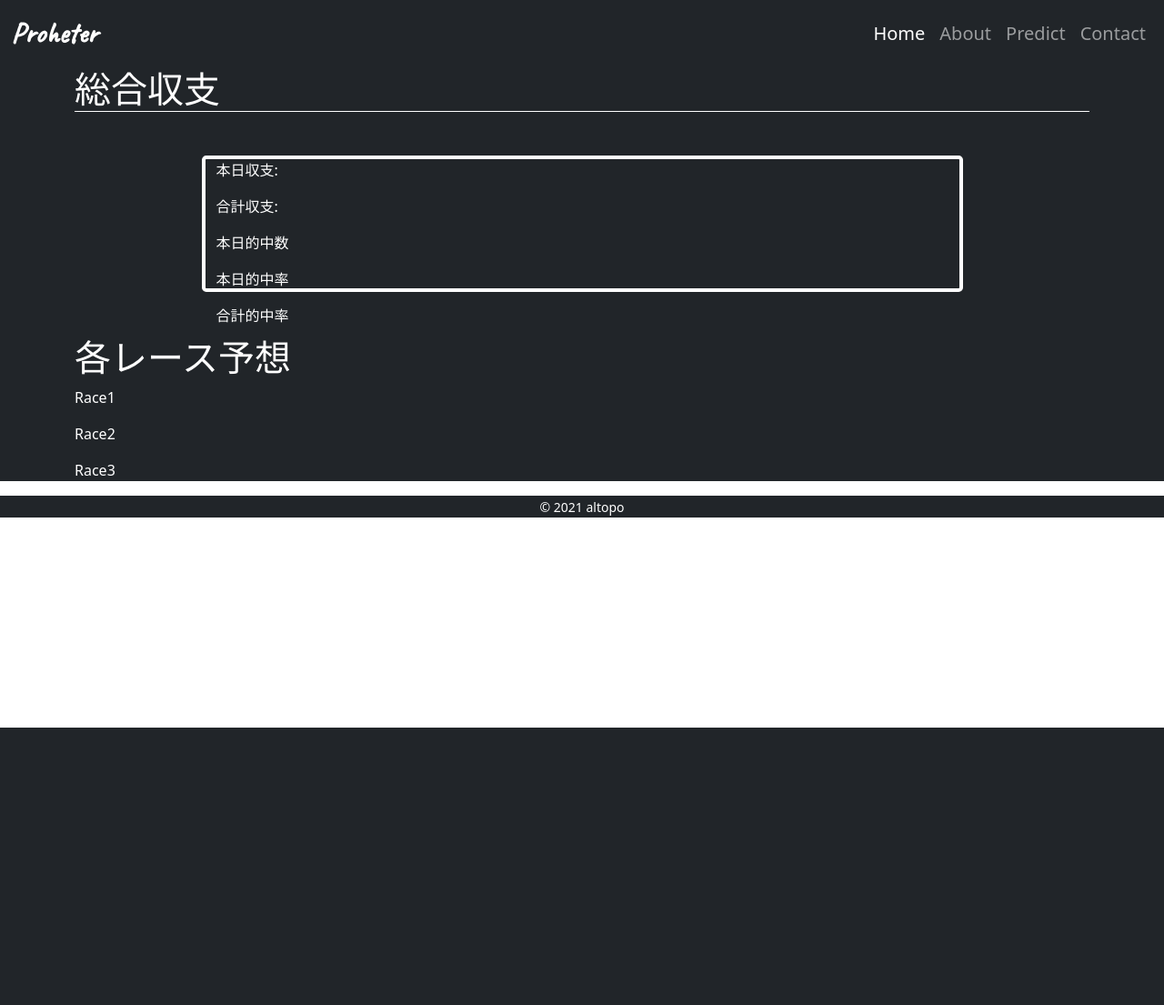
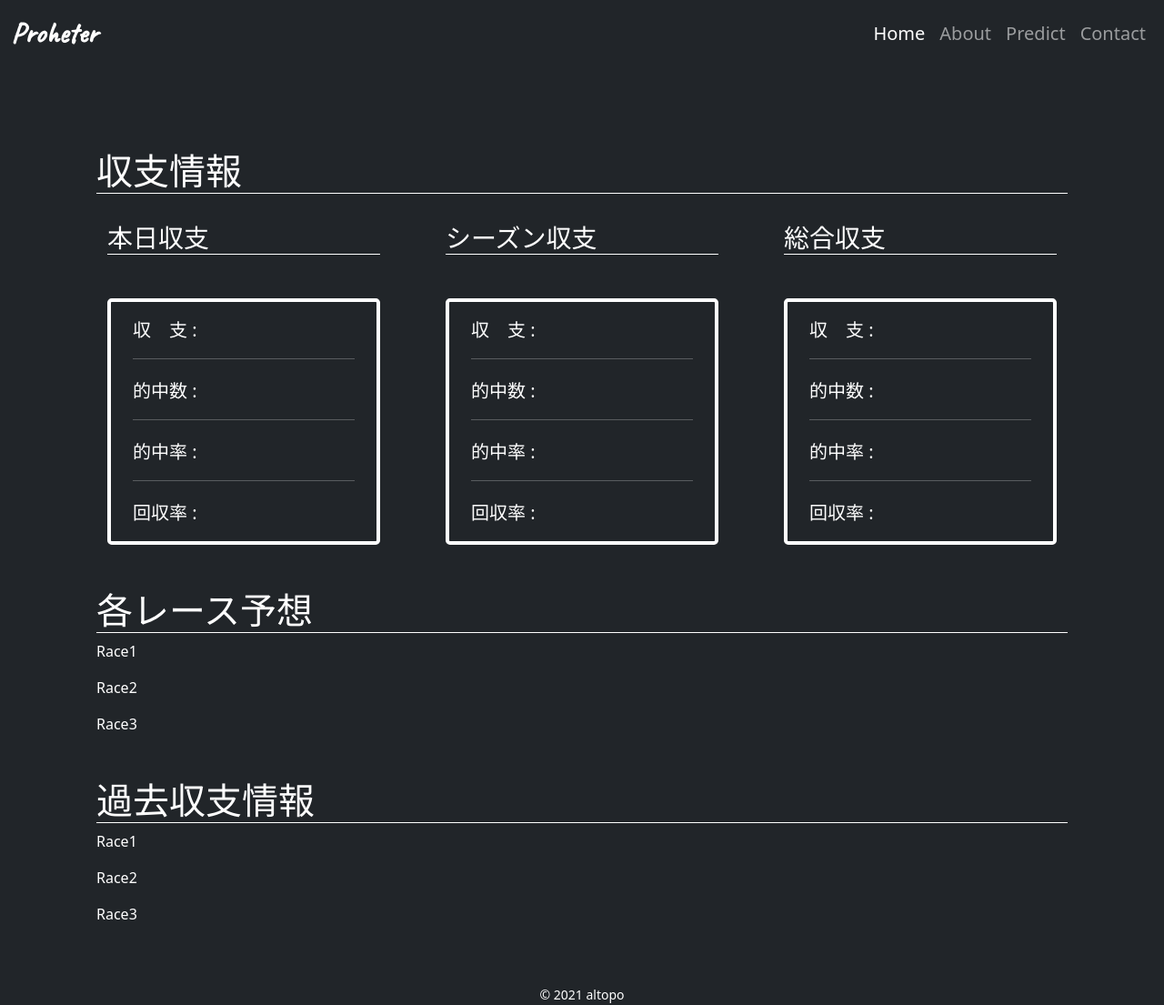
Before and after one commit to KHTTakuya/PredictionWebSite, a Django app: page /predict/ in a window 1280 px wide. Shown: the whole page at 91% size. Before the commit the page ends 800 px from the top, so only its background shows below. Run offline with Django 3.2, Linux system fonts and the light colour scheme; some libraries are stand-ins or nearby versions.

Commit message:
change design for predictions
デザインを変更

```diff
--- a/blog/static/style.css
+++ b/blog/static/style.css
@@ -15,3 +15,8 @@
     height: 150px;
     width: 50%;
 }
+
+.mar-0 {
+    margin-left: 0; !important;
+    margin-right: 0; !important;
+}
--- a/blog/templates/predict.html
+++ b/blog/templates/predict.html
@@ -2,25 +2,73 @@
 {% block title %}Predict{% endblock %}
 
 {% block content %}
+    <div class="container">
+        <div class="container" style="padding-top: 90px">
+            <div class="container">
+                <h1 class="border-bottom border-white">収支情報</h1>
+            </div>
+            <div class="row">
+                <div class="col-lg pt-4">
                     <div class="container-fluid">
-        <div class="container">
-            <h1 class="border-bottom border-white mb-5">総合収支</h1>
-            <div class="container border border-white rounded-3 border-4 content-box w-75">
-                <p>本日収支: </p>
-                <p>合計収支: </p>
-                <p>本日的中数</p>
-                <p>本日的中率</p>
-                <p>合計的中率</p>
+                        <h3 class="border-bottom border-white mb-5">本日収支</h3>
+                        <div class="container-fluid border border-white rounded-3 border-4 content-box h-100 mar-0">
+                            <p class="fs-5 pt-3">収　支 :</p>
+                            <hr>
+                            <p class="fs-5 pt-1">的中数 :</p>
+                            <hr>
+                            <p class="fs-5 pt-1">的中率 :</p>
+                            <hr>
+                            <p class="fs-5 pt-1">回収率 :</p>
                         </div>
                     </div>
+                </div>
+                <div class="col-lg pt-4">
+                    <div class="container-fluid">
+                        <h3 class="border-bottom border-white mb-5">シーズン収支</h3>
+                        <div class="container-fluid border border-white rounded-3 border-4 content-box h-100 mar-0">
+                            <p class="fs-5 pt-3">収　支 :</p>
+                            <hr>
+                            <p class="fs-5 pt-1">的中数 :</p>
+                            <hr>
+                            <p class="fs-5 pt-1">的中率 :</p>
+                            <hr>
+                            <p class="fs-5 pt-1">回収率 :</p>
+                        </div>
+                    </div>
+                </div>
+                <div class="col-lg pt-4">
+                    <div class="container-fluid">
+                        <h3 class="border-bottom border-white mb-5">総合収支</h3>
+                        <div class="container-fluid border border-white rounded-3 border-4 content-box h-100 mar-0">
+                            <p class="fs-5 pt-3">収　支 :</p>
+                            <hr>
+                            <p class="fs-5 pt-1">的中数 :</p>
+                            <hr>
+                            <p class="fs-5 pt-1">的中率 :</p>
+                            <hr>
+                            <p class="fs-5 pt-1">回収率 :</p>
+                        </div>
+                    </div>
+                </div>
+            </div>
+        </div>
+        <div class="container">
             <div class="container mt-5">
-            <h1>各レース予想</h1>
+                <h1 class="border-bottom border-white">各レース予想</h1>
                 <div>
                     <p>Race1</p>
                     <p>Race2</p>
                     <p>Race3</p>
                 </div>
             </div>
-
+            <div class="container mt-5 pb-5">
+                <h1 class="border-bottom border-white">過去収支情報</h1>
+                <div>
+                    <p>Race1</p>
+                    <p>Race2</p>
+                    <p>Race3</p>
+                </div>
+            </div>
+        </div>
     </div>
 {% endblock %}
```
Also changed, not shown: db.sqlite3. Lines whose indentation alone changed are shown as unchanged.
